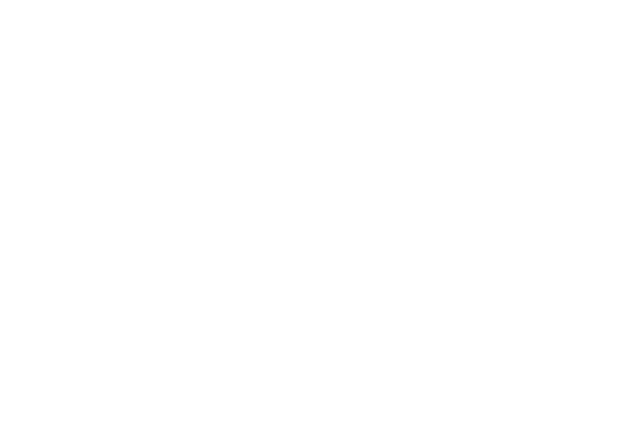
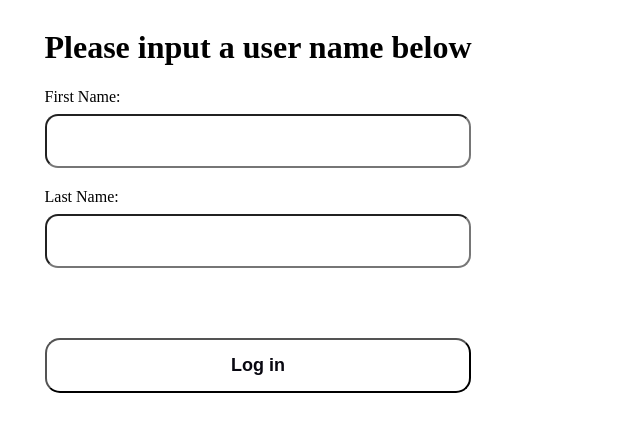
Before and after one commit to itcvmaster/tastyworks-watch, a SvelteKit app: page /login in a window 1280 px wide. Shown: the top 432 px of the page, without its empty margins (0-640 px from the left). Built offline with nearby package versions, Linux system fonts and the light colour scheme.

Commit message:
feat: add login page

```diff
--- a/src/routes/login/+page.svelte
+++ b/src/routes/login/+page.svelte
@@ -0,0 +1,82 @@
+<script>
+	import { onDestroy } from "svelte";
+	import { userStore } from "../../lib/store";
+	import { Actions } from "../../lib/store/actions";
+
+	let user = {};
+	let unsubscribe = userStore.subscribe(u => user = u);
+
+	let first = "";
+	let last = "";
+
+	const handleClick = () => {
+		userStore.dispatch({
+			type: Actions.CREATE_USER,
+			payload: {
+				first: first,
+				last: last
+			}
+		});
+	}
+
+	onDestroy(unsubscribe);
+
+</script>
+
+<svelte:head>
+	<title>Log in</title>
+	<meta name="Login" content="Log in to an account" />
+</svelte:head>
+
+<div class="container">
+	<form id="user-from" on:submit|preventDefault={handleClick}>
+		<h1>Please input a user name below</h1>
+
+		<div class="user-field">
+			<label for={first}>First Name:</label>
+			<input type=string bind:value={first} />
+		</div>
+		<div class="user-field">
+			<label for={last}>Last Name:</label>
+			<input type=string bind:value={last} />
+		</div>
+		<button on:click={handleClick}>Log in</button>
+	</form>
+</div>
+
+<style>
+	.container {
+		display: flex;
+		align-items: center;
+		justify-content: center;
+		max-width: 500px;
+	}
+	.user-field {
+		display: flex;
+		flex-direction: column;
+		margin-bottom: 20px;
+		width: 100%;
+	}
+
+	input{
+		height: 50px;
+		background-color: rgba(255,255,255,0.07);
+		border-radius: 13px;
+		padding: 0 10px;
+		margin-top: 8px;
+		font-size: 14px;
+		font-weight: 300;
+	}
+
+	button {
+		margin-top: 50px;
+		width: 100%;
+		background-color: #ffffff;
+		color: #080710;
+		padding: 15px 0;
+		font-size: 18px;
+		font-weight: 600;
+		border-radius: 15px;
+		cursor: pointer;
+	}
+</style>
```
